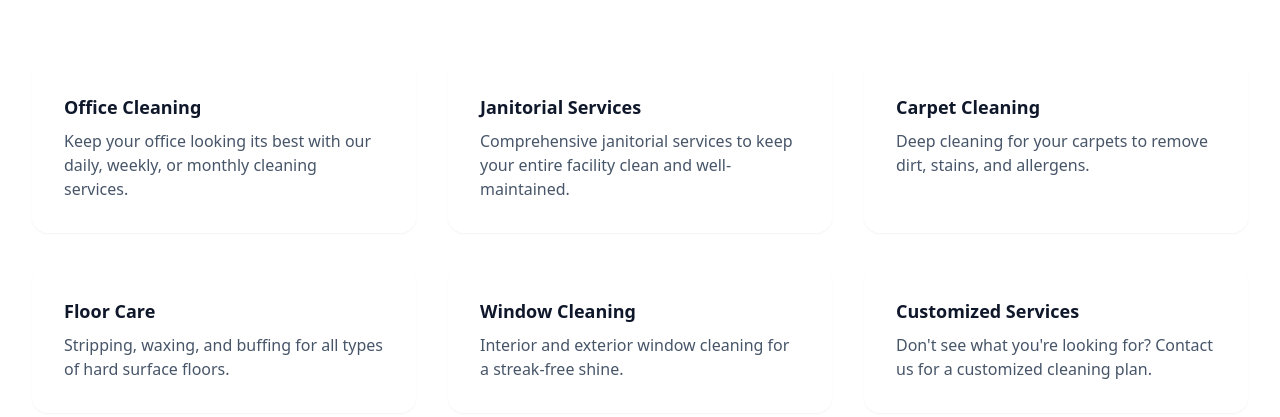
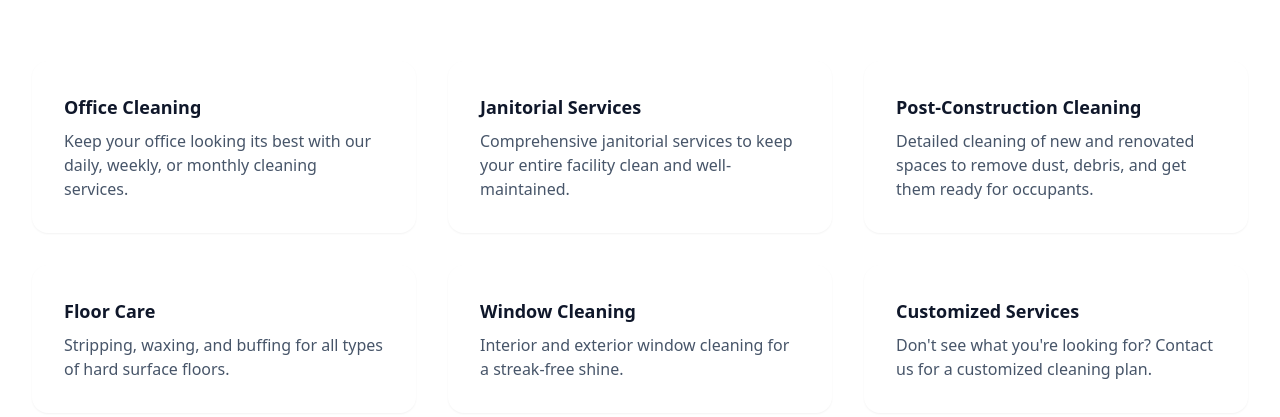
Before and after one commit to erygh/OFC_website, a website: page services.html in a window 1280 px wide. Shown: the part 511-928 px from the top of the page. Drawn offline with nearby package versions, Linux system fonts and the light colour scheme.

Commit message:
FEAT: Update services page, replace carpet cleaning with post-construction

```diff
--- a/services.html
+++ b/services.html
@@ -105,8 +105,8 @@
             <p class="mt-2 text-slate-600">Comprehensive janitorial services to keep your entire facility clean and well-maintained.</p>
           </div>
           <div class="bg-white rounded-2xl p-8 shadow-sm">
-            <h3 class="text-lg font-semibold text-slate-900">Carpet Cleaning</h3>
-            <p class="mt-2 text-slate-600">Deep cleaning for your carpets to remove dirt, stains, and allergens.</p>
+            <h3 class="text-lg font-semibold text-slate-900">Post-Construction Cleaning</h3>
+            <p class="mt-2 text-slate-600">Detailed cleaning of new and renovated spaces to remove dust, debris, and get them ready for occupants.</p>
           </div>
           <div class="bg-white rounded-2xl p-8 shadow-sm">
             <h3 class="text-lg font-semibold text-slate-900">Floor Care</h3>
```
